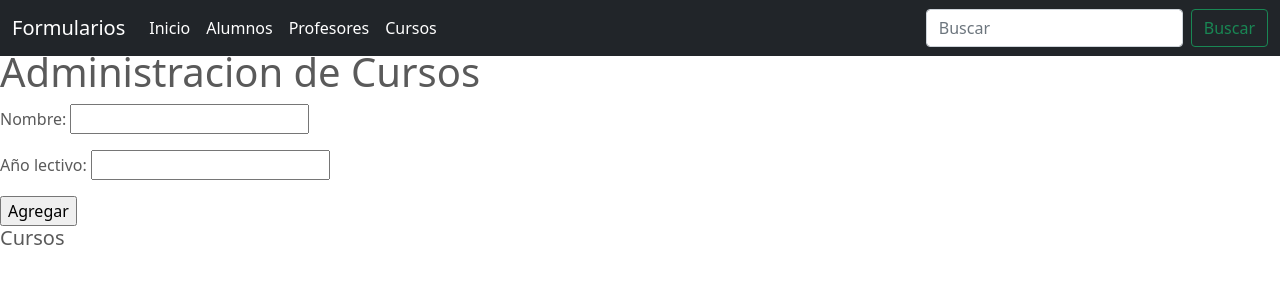
After one commit to kralsito/Tercer-pre-entrega-Kral, a Django app: page /cursos/ in a window 1280 px wide. The commit adds this page. Shown: the top 300 px of the page. Run offline with Django 4.2, Linux system fonts and the light colour scheme; data that the repository does not hold is empty; some libraries are stand-ins or nearby versions.

```diff
--- /dev/null
+++ b/AppFormularios/templates/AppFormularios/admin_cursos.html
@@ -0,0 +1,32 @@
+{% extends "AppFormularios/base.html"%}
+
+{% load static %}
+
+{% block main %}
+
+
+
+{% if form %}
+<h1> Administracion de Cursos </h1>
+    <form action="{% url 'agregar-curso' %}" method="post">
+        {% csrf_token %}
+        {{form.as_p}}
+        <input type="submit" value="Agregar">
+    </form>
+
+    <h5> Cursos </h5>
+    <ul>
+        {% for curso in cursos %}
+        <li> {{curso.id}} - {{curso.nombre}}  {{curso.año_lectivo}}</li>
+        {% endfor %}
+    </ul>
+{% else %}
+    <h1> Resultados de busqueda </h1>
+    <ul>
+        {% for curso in cursos %}
+        <li> {{curso.id}} - {{curso.nombre}}  {{curso.año_lectivo}}</li>
+        {% endfor %}
+    </ul>
+{% endif %}
+
+{% endblock %}
--- a/AppFormularios/templates/AppFormularios/base.html
+++ b/AppFormularios/templates/AppFormularios/base.html
@@ -63,6 +63,12 @@
           <li class="nav-item">
             <a class="nav-link active" aria-current="page" href="{% url 'alumnos' %}">Alumnos</a>
           </li>
+          <li class="nav-item">
+            <a class="nav-link active" aria-current="page" href="{% url 'profesores' %}">Profesores</a>
+          </li>
+          <li class="nav-item">
+            <a class="nav-link active" aria-current="page" href="{% url 'cursos' %}">Cursos</a>
+          </li>
         </ul>
         <form action="{% url 'buscar-alumno' %}" class="d-flex">
           <input class="form-control me-2" name="criterio" type="search" placeholder="Buscar" aria-label="Search">
--- a/AppFormularios/views.py
+++ b/AppFormularios/views.py
@@ -1,14 +1,11 @@
 from django.shortcuts import render
-from AppFormularios.models import Alumno
-from AppFormularios.forms import AlumnoForm
+from AppFormularios.models import Alumno, Profesor, Curso
+from AppFormularios.forms import AlumnoForm, ProfesorForm, CursoForm
 
 # Create your views here.
 
 def index(request):
     return render(request, "AppFormularios/index.html")
-
-def otro(request):
-    return render(request, "AppFormularios/otro.html")
 
 def mostrar_alumnos(request):
     context = {
@@ -32,3 +29,54 @@ def buscar_alumno(request):
         "alumnos": Alumno.objects.filter(nombre__icontains=criterio).all()
     }
     return render(request, "AppFormularios/admin_alumnos.html", context)
+
+
+
+
+def mostrar_profesores(request):
+    context = {
+        "form": ProfesorForm(),
+        "profesores": Profesor.objects.all(),
+    }
+    return render(request, "AppFormularios/admin_profesores.html", context)
+
+def agregar_profesor(request):
+    profesor_form= ProfesorForm(request.POST)
+    profesor_form.save()
+    context = {
+        "profesores": Profesor.objects.all(),
+        "form": ProfesorForm(),
+    }
+    return render(request, "AppFormularios/admin_profesores.html", context)
+
+def buscar_profesor(request):
+    criterio = request.GET.get("criterio")
+    context = {
+        "profesores": Profesor.objects.filter(nombre__icontains=criterio).all()
+    }
+    return render(request, "AppFormularios/admin_profesores.html", context)
+
+
+
+def mostrar_cursos(request):
+    context = {
+        "form": CursoForm(),
+        "cursos": Curso.objects.all(),
+    }
+    return render(request, "AppFormularios/admin_cursos.html", context)
+
+def agregar_curso(request):
+    curso_form= CursoForm(request.POST)
+    curso_form.save()
+    context = {
+        "cursos": Curso.objects.all(),
+        "form": CursoForm(),
+    }
+    return render(request, "AppFormularios/admin_Cursos.html", context)
+
+def buscar_curso(request):
+    criterio = request.GET.get("criterio")
+    context = {
+        "cursos": Curso.objects.filter(nombre__icontains=criterio).all()
+    }
+    return render(request, "AppFormularios/admin_cursos.html", context)
--- a/project/urls.py
+++ b/project/urls.py
@@ -15,13 +15,19 @@ Including another URLconf
 """
 from django.contrib import admin
 from django.urls import path
-from AppFormularios.views import index, otro, mostrar_alumnos, agregar_alumnos, buscar_alumno
+from AppFormularios.views import index, mostrar_alumnos, agregar_alumnos, buscar_alumno, mostrar_profesores, agregar_profesor, buscar_profesor, mostrar_cursos, agregar_curso, buscar_curso
 
 urlpatterns = [
     path('admin/', admin.site.urls),
     path('', index, name="index"),
-    path('otro/', otro, name="otro"),
     path('alumnos/', mostrar_alumnos, name="alumnos"),
     path('alumnos/agregar', agregar_alumnos, name="agregar-alumno"),
     path('alumnos/buscar', buscar_alumno, name="buscar-alumno"),
+    path('profesores/', mostrar_profesores, name="profesores"),
+    path('profesores/agregar', agregar_profesor, name="agregar-profesor"),
+    path('profesores/buscar', buscar_profesor, name="buscar-profesor"),
+    path('cursos/', mostrar_cursos, name="cursos"),
+    path('cursos/agregar', agregar_curso, name="agregar-curso"),
+    path('cursos/buscar', buscar_curso, name="buscar-curso"),
+
 ]
```
Also changed, not shown: AppFormularios/templates/AppFormularios/admin_profesores.html (added, +32 -0 lines), AppFormularios/migrations/0001_initial.py, AppFormularios/migrations/0002_alter_alumno_dni_alter_alumno_legajo_and_more.py (deleted), AppFormularios/templates/AppFormularios/otro.html (deleted).
